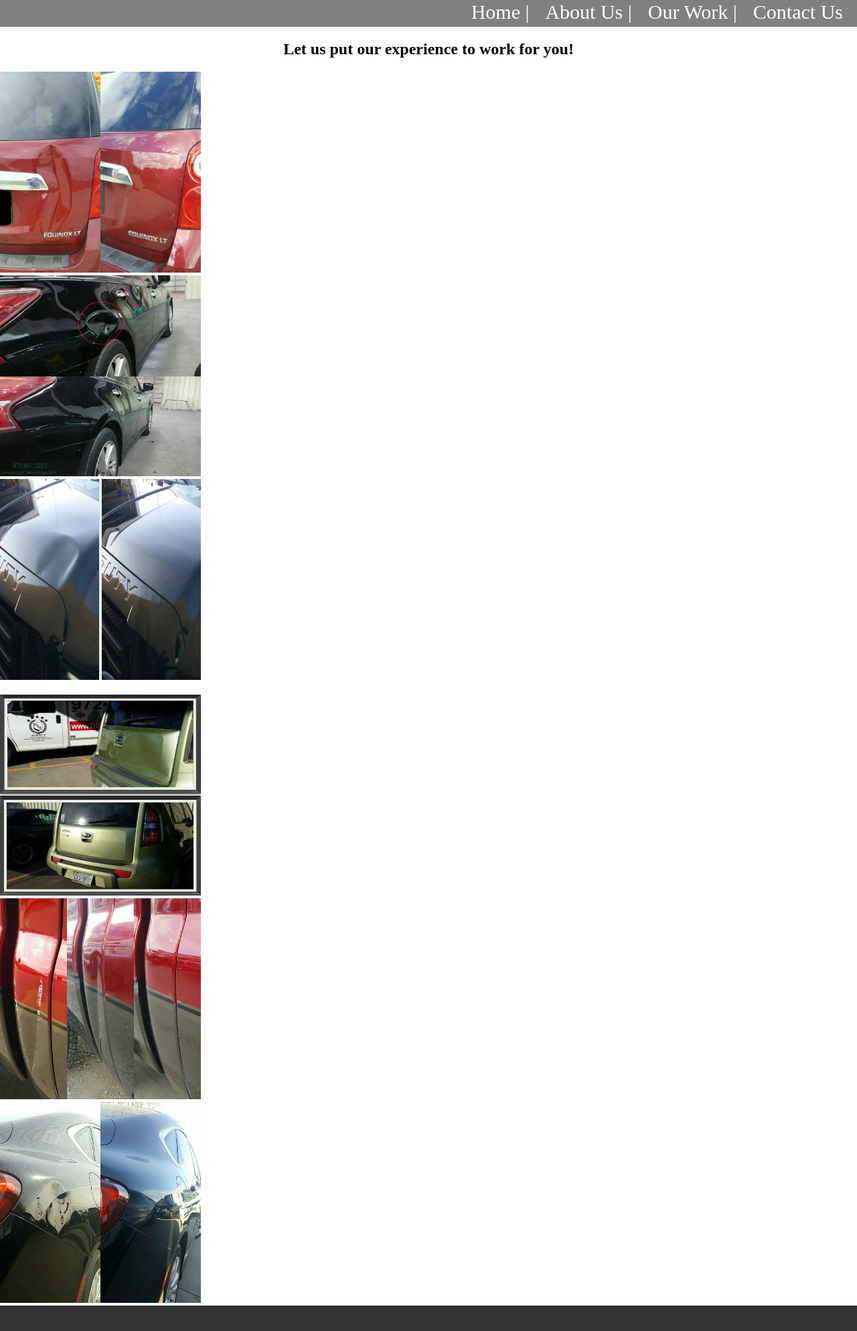
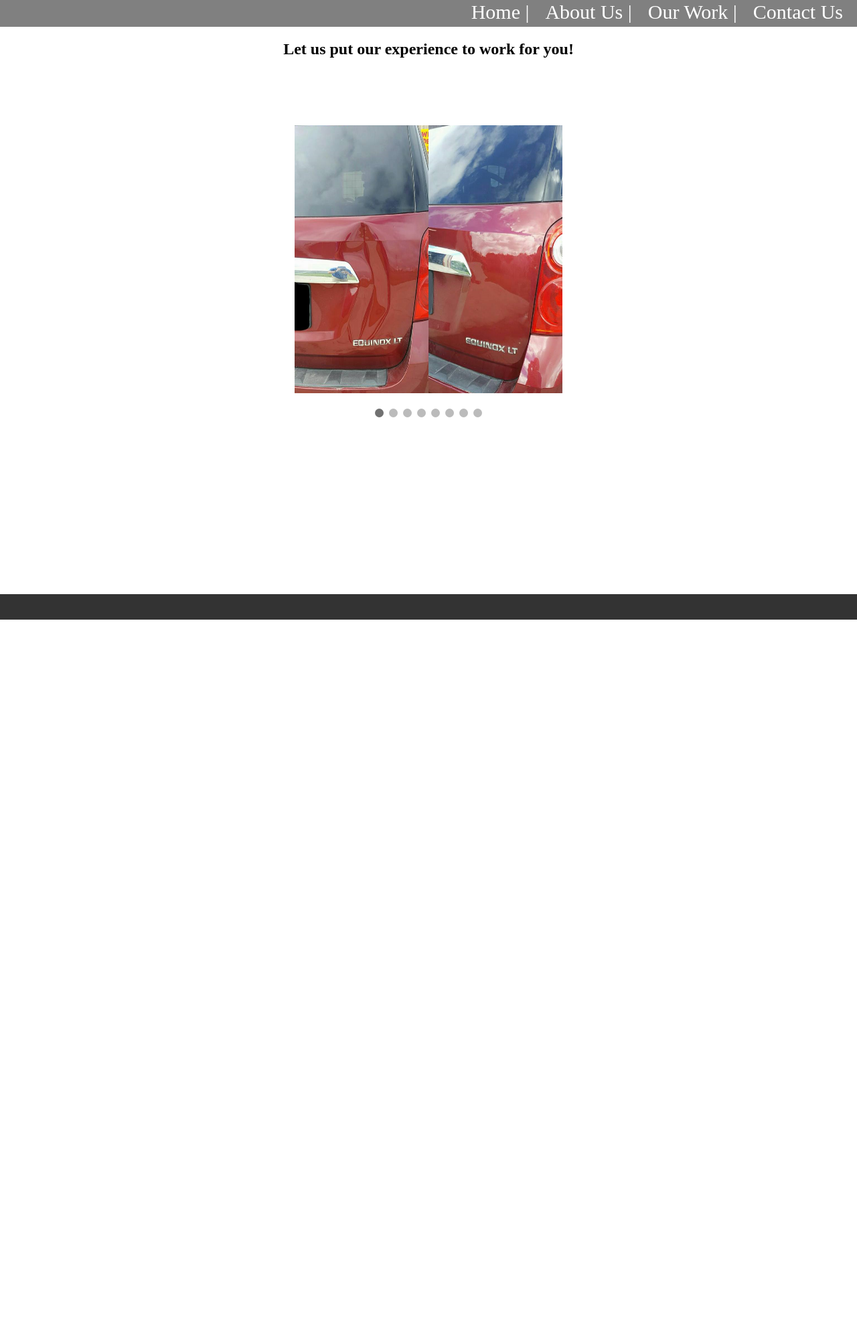
Before and after one commit to DamonFoster/DentSolutionsCo, a PHP site: page /work.html in a window 1280 px wide. Shown: the part 76-2063 px from the top of the page at 67% size. After the commit the page ends 1001 px from the top, so only its background shows below. Run offline with PHP 8.4, Linux system fonts and the light colour scheme.

Commit message:
added slideshow to work page

```diff
--- a/style.css
+++ b/style.css
@@ -263,14 +263,41 @@ a:hover {
 }
 
 .slides {
-	width: 500px;
-	height: 500px;
+	width: 700px;
+	height: 700px;
 	margin: auto;
+	margin-top: 100px;
+}
+
+.prev2, .next2 {
+  cursor: pointer;
+  position: absolute;
+  top: 50%;
+  width: auto;
+  margin-top: -22px;
+  padding: 16px;
+  color: white;
+  font-weight: bold;
+  font-size: 18px;
+  transition: 0.6s ease;
+  border-radius: 0 3px 3px 0;
+}
+
+/* Position the "next button" to the right */
+.next2 {
+  right: 0;
+  border-radius: 3px 0 0 3px;
+}
+
+/* On hover, add a black background color with a little bit see-through */
+.prev2:hover, .next2:hover {
+  background-color: rgba(0,0,0,0.8);
 }
 
 .bna {
-	width: 300px;
-	height: 300px;
+	width: 400px;
+	height: 400px;
+	margin-left: 150px;
 }
 
 .bna:hover
--- a/work.html
+++ b/work.html
@@ -31,52 +31,56 @@
 
 			</div>
 
-			<div class="container">
+			<div class="slides">
 
-				<div class="row">
+				<div class="slideshow-container">
+ 					<div class="mySlides fade">
+    					<img class="bna" src="./assets/img/ourWork1.png">
+    				</div>
 
-					<div class="col-md-4">
+  					<div class="mySlides fade">
+    					<img class="bna" src="./assets/img/ourWork2.png">
+    				</div>
 
-						<img class="bna" src="./assets/img/ourWork1.png">
+  					<div class="mySlides fade">
+    					<img class="bna" src="./assets/img/ourWork3.png">
+    				</div>
 
-					</div>
+    				<div class="mySlides fade">
+    					<img class="bna" src="./assets/img/ourWork4.jpg">
+    				</div>
 
-					<div class="col-md-4">
+    				<div class="mySlides fade">
+    					<img class="bna" src="./assets/img/ourWork5.png">
+    				</div>
 
-						<img class="bna" src="./assets/img/ourWork2.png">
+    				<div class="mySlides fade">
+    					<img class="bna" src="./assets/img/ourWork6.png">
+    				</div>
 
-					</div>
+    				<div class="mySlides fade">
+    					<img class="bna" src="./assets/img/ourWork7.png">
+    				</div>
 
-					<div class="col-md-4">
+    				<div class="mySlides fade">
+    					<img class="bna" src="./assets/img/ourWork8.png">
+    				</div>
 
-						<img class="bna" src="./assets/img/ourWork3.png">
 
-					</div>
-
+  					<a class="prev2" onclick="plusSlides(-1)">&#10094;</a>
+  					<a class="next2" onclick="plusSlides(1)">&#10095;</a>
 				</div>
-
 				<br>
 
-				<div class="row">
-
-					<div class="col-md-4">
-
-						<img class="bna" src="./assets/img/ourWork4.jpg">
-
-					</div>
-
-					<div class="col-md-4">
-
-						<img class="bna" src="./assets/img/ourWork5.png">
-
-					</div>
-
-					<div class="col-md-4">
-
-						<img class="bna" src="./assets/img/ourWork6.png">
-
-					</div>
-
+				<div style="text-align:center">
+  					<span class="dot" onclick="currentSlide(1)"></span>
+  					<span class="dot" onclick="currentSlide(2)"></span>
+  					<span class="dot" onclick="currentSlide(3)"></span>
+  					<span class="dot" onclick="currentSlide(4)"></span>
+  					<span class="dot" onclick="currentSlide(5)"></span>
+  					<span class="dot" onclick="currentSlide(6)"></span>
+  					<span class="dot" onclick="currentSlide(7)"></span>
+  					<span class="dot" onclick="currentSlide(8)"></span>
 				</div>
 
 			</div>
```
